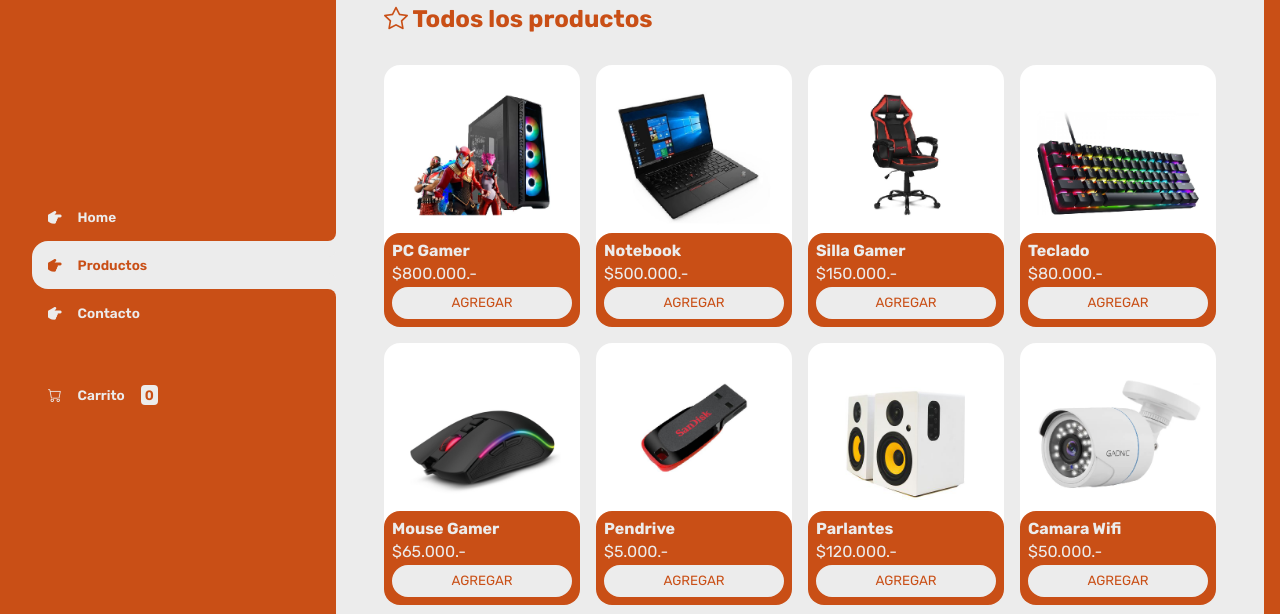
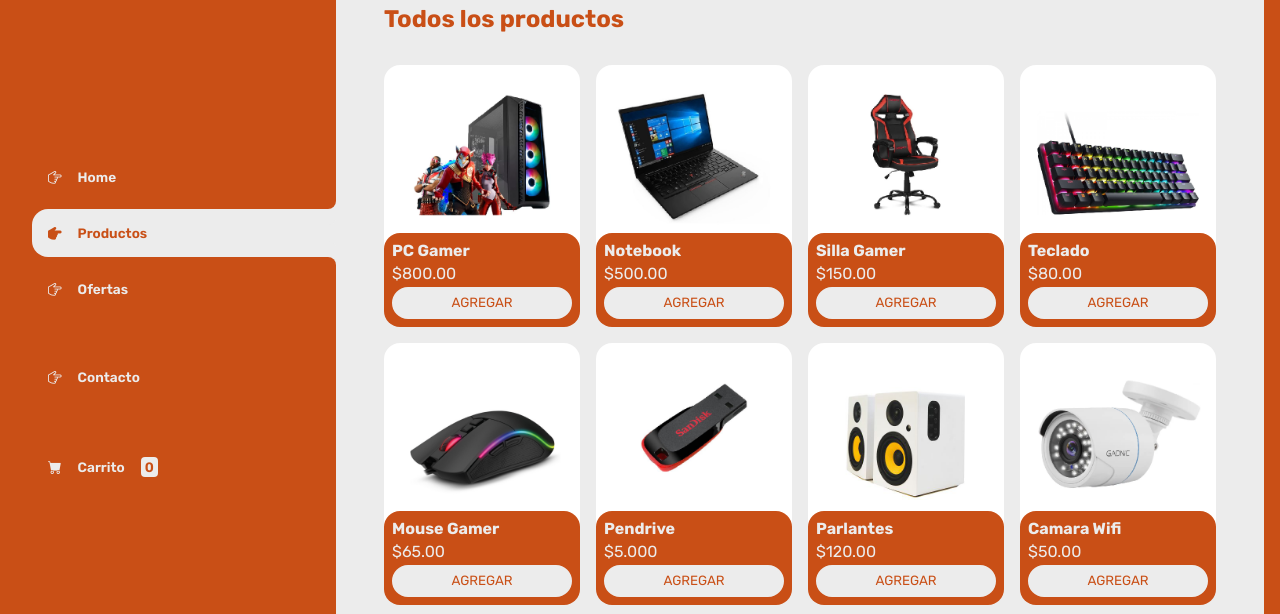
Before and after one commit to julianluaces/TerceraPreEntregaJs, a website: page productos.html in a window 1280 px wide. Both pictures are taken after a click on the button "Productos". Shown: the part 59-673 px from the top of the page. Drawn offline with nearby package versions, Linux system fonts and the light colour scheme.

Commit message:
agregue productos al json

```diff
--- a/carrito.html
+++ b/carrito.html
@@ -28,7 +28,7 @@
             <nav>
                 <ul>
                     <li>
-                        <a class="boton-menu boton-volver" href="./index.html">
+                        <a class="boton-menu boton-volver" href="./productos.html">
                             <i class="bi bi-arrow-return-left"></i> Seguir comprando
                         </a>
                     </li>
@@ -87,7 +87,7 @@
             </footer>
         </aside>
         <main>
-            <h2 class="titulo-principal"> <i class="bi bi-cart-fill"></i> Carrito</h2>
+            <h2 class="titulo-principal">Carrito</h2>
             <div class="contenedor-carrito">
                 <p id="carrito-vacio" class="carrito-vacio">Tu carrito está vacío. <i class="bi bi-emoji-frown"></i></p>
 
@@ -116,7 +116,7 @@
 
     <script type="text/javascript" src="https://cdn.jsdelivr.net/npm/toastify-js"></script>
     <script src="https://cdn.jsdelivr.net/npm/sweetalert2@11"></script>
-    <script src="../js/carrito.js"></script>
-    <script src="../js/menu.js"></script>
+    <script src="./js/carrito.js"></script>
+    <script src="./js/menu.js"></script>
 </body>
 </html>
--- a/css/imports.css
+++ /dev/null
@@ -1,3 +0,0 @@
-@tailwind base;
-@tailwind components;
-@tailwind utilies;
--- a/js/carrito.js
+++ b/js/carrito.js
@@ -80,7 +80,7 @@ function eliminarDelCarrito(e) {
         position: "right", // `left`, `center` or `right`
         stopOnFocus: true, // Prevents dismissing of toast on hover
         style: {
-          background: "linear-gradient(to right, #4b33a8, #785ce9)",
+          background: "linear-gradient(to right, #c94f16,  #ebd5d6)",
           borderRadius: "2rem",
           textTransform: "uppercase",
           fontSize: ".75rem"
@@ -125,7 +125,7 @@ function vaciarCarrito() {
 
 function actualizarTotal() {
     const totalCalculado = productosEnCarrito.reduce((acc, producto) => acc + (producto.precio * producto.cantidad), 0);
-    total.innerText = `$${totalCalculado}`;
+    total.innerText = `${totalCalculado}`;
 }
 
 botonComprar.addEventListener("click", comprarCarrito);
--- a/js/main.js
+++ b/js/main.js
@@ -1,107 +1,126 @@
+let productos = [];
 
-const productos = [
-    {
-        id: "producto-01",
-        titulo: "PC Gamer",
-        imagen: "./img/PcGamer.png",
-        categoria: {
-            nombre: "Productos",
-            id: "pcgamer"
-        },
-        precio: "$800.000.-"
-    },
-
-    {
-        id: "producto-02",
-        titulo: "Notebook",
-        imagen: "./img/notebook.png",
-        categoria: {
-            nombre: "Productos",
-            id: "notebook"
-        },
-        precio: "$500.000.-"
-    },
-    {
-        id: "producto-03",
-        titulo: "Silla Gamer",
-        imagen: "./img/SillaGamer.png",
-        categoria: {
-            nombre: "Productos",
-            id: "notebook"
-        },
-        precio: "$150.000.-"
-    },
-    {
-        id: "producto-04",
-        titulo: "Teclado",
-        imagen: "./img/TecladoGamer.png",
-        categoria: {
-            nombre: "Productos",
-            id: "tecladogamer"
-        },
-        precio: "$80.000.-"
-    },
-    {
-        id: "producto-05",
-        titulo: "Mouse Gamer",
-        imagen: "./img/mousegamer.png",
-        categoria: {
-            nombre: "Productos",
-            id: "mousegamer"
-        },
-        precio: "$65.000.-"
-    },
-    {
-        id: "producto-06",
-        titulo: "Pendrive",
-        imagen: "./img/pendrive.png",
-        categoria: {
-            nombre: "Productos",
-            id: "pendrive"
-        },
-        precio: "$5.000.-"
-    },
-    {
-        id: "producto-07",
-        titulo: "Parlantes",
-        imagen: "./img/parlantes.png",
-        categoria: {
-            nombre: "Productos",
-            id: "parlantes"
-        },
-        precio: "$120.000.-"
-    },
-    {
-        id: "producto-08",
-        titulo: "Camara Wifi",
-        imagen: "./img/CamaraSeguridad.png",
-        categoria: {
-            nombre: "Productos",
-            id: "camarawifi"
-        },
-        precio: "$50.000.-"
-    },
+fetch("./js/productos.json")
+    .then(response => response.json())
+    .then(data => {
+        productos = data;
+        cargarProductos(productos);
+    })
 
 
+const contenedorProductos = document.querySelector("#contenedor-productos");
+const botonesCategorias = document.querySelectorAll(".boton-categoria");
+const tituloPrincipal = document.querySelector("#titulo-principal");
+let botonesAgregar = document.querySelectorAll(".producto-agregar");
+const numerito = document.querySelector("#numerito");
 
-];
 
-const contenedorProductos = document.querySelector("#contenedor-productos");
+botonesCategorias.forEach(boton => boton.addEventListener("click", () => {
+    aside.classList.remove("aside-visible");
+}))
 
-function CargarProductos() {
-    productos.forEach(producto => {
+
+function cargarProductos(productosElegidos) {
+
+    contenedorProductos.innerHTML = "";
+
+    productosElegidos.forEach(producto => {
+
         const div = document.createElement("div");
-        div.classList.add("producto"); // Nota: es "classList" en lugar de "classlist"
+        div.classList.add("producto");
         div.innerHTML = `
             <img class="producto-imagen" src="${producto.imagen}" alt="${producto.titulo}">
             <div class="producto-detalles">
                 <h3 class="producto-titulo">${producto.titulo}</h3>
-                <p class="producto-precio">${producto.precio}</p>
-                <button class="producto-agregar" id="${producto.id}">AGREGAR</button>
+                <p class="producto-precio">$${producto.precio}</p>
+                <button class="producto-agregar" id="${producto.id}">Agregar</button>
             </div>
         `;
-        contenedorProductos.appendChild(div); // Usar "appendChild" en lugar de "append"
+
+        contenedorProductos.append(div);
+    })
+
+    actualizarBotonesAgregar();
+}
+
+
+botonesCategorias.forEach(boton => {
+    boton.addEventListener("click", (e) => {
+
+        botonesCategorias.forEach(boton => boton.classList.remove("active"));
+        e.currentTarget.classList.add("active");
+
+        if (e.currentTarget.id != "todos") {
+            const productoCategoria = productos.find(producto => producto.categoria.id === e.currentTarget.id);
+            tituloPrincipal.innerText = productoCategoria.categoria.nombre;
+            const productosBoton = productos.filter(producto => producto.categoria.id === e.currentTarget.id);
+            cargarProductos(productosBoton);
+        } else {
+            tituloPrincipal.innerText = "Todos los productos";
+            cargarProductos(productos);
+        }
+
+    })
+});
+
+function actualizarBotonesAgregar() {
+    botonesAgregar = document.querySelectorAll(".producto-agregar");
+
+    botonesAgregar.forEach(boton => {
+        boton.addEventListener("click", agregarAlCarrito);
     });
 }
 
-CargarProductos();
+let productosEnCarrito;
+
+let productosEnCarritoLS = localStorage.getItem("productos-en-carrito");
+
+if (productosEnCarritoLS) {
+    productosEnCarrito = JSON.parse(productosEnCarritoLS);
+    actualizarNumerito();
+} else {
+    productosEnCarrito = [];
+}
+
+function agregarAlCarrito(e) {
+
+    Toastify({
+        text: "Producto agregado",
+        duration: 3000,
+        close: true,
+        gravity: "top", // `top` or `bottom`
+        position: "right", // `left`, `center` or `right`
+        stopOnFocus: true, // Prevents dismissing of toast on hover
+        style: {
+          background: "linear-gradient(to right, #c94f16, #d67649)",
+          borderRadius: "2rem",
+          textTransform: "uppercase",
+          fontSize: ".75rem"
+        },
+        offset: {
+            x: '1.5rem', // horizontal axis - can be a number or a string indicating unity. eg: '2em'
+            y: '1.5rem' // vertical axis - can be a number or a string indicating unity. eg: '2em'
+          },
+        onClick: function(){} // Callback after click
+      }).showToast();
+
+    const idBoton = e.currentTarget.id;
+    const productoAgregado = productos.find(producto => producto.id === idBoton);
+
+    if(productosEnCarrito.some(producto => producto.id === idBoton)) {
+        const index = productosEnCarrito.findIndex(producto => producto.id === idBoton);
+        productosEnCarrito[index].cantidad++;
+    } else {
+        productoAgregado.cantidad = 1;
+        productosEnCarrito.push(productoAgregado);
+    }
+
+    actualizarNumerito();
+
+    localStorage.setItem("productos-en-carrito", JSON.stringify(productosEnCarrito));
+}
+
+function actualizarNumerito() {
+    let nuevoNumerito = productosEnCarrito.reduce((acc, producto) => acc + producto.cantidad, 0);
+    numerito.innerText = nuevoNumerito;
+}
--- /dev/null
+++ b/js/menu.js
@@ -0,0 +1,11 @@
+const openMenu = document.querySelector("#open-menu");
+const closeMenu = document.querySelector("#close-menu");
+const aside = document.querySelector("aside");
+
+openMenu.addEventListener("click", () => {
+    aside.classList.add("aside-visible");
+})
+
+closeMenu.addEventListener("click", () => {
+    aside.classList.remove("aside-visible");
+})
--- /dev/null
+++ b/js/productos.json
@@ -0,0 +1,82 @@
+[
+    {
+        "id": "producto-01",
+        "titulo": "PC Gamer",
+        "imagen": "./img/PcGamer.png",
+        "categoria": {
+            "nombre": "Productos",
+            "id": "todos"
+        },
+        "precio": "800.00"
+    },
+    {
+        "id": "producto-02",
+        "titulo": "Notebook",
+        "imagen": "./img/notebook.png",
+        "categoria": {
+            "nombre": "Productos",
+            "id": "todos"
+        },
+        "precio": "500.00"
+    },
+    {
+        "id": "producto-03",
+        "titulo": "Silla Gamer",
+        "imagen": "./img/SillaGamer.png",
+        "categoria": {
+            "nombre": "Productos",
+            "id": "ofertas"
+        },
+        "precio": "150.00"
+    },
+    {
+        "id": "producto-04",
+        "titulo": "Teclado",
+        "imagen": "./img/TecladoGamer.png",
+        "categoria": {
+            "nombre": "Productos",
+            "id": "ofertas"
+        },
+        "precio": "80.00"
+    },
+    {
+        "id": "producto-05",
+        "titulo": "Mouse Gamer",
+        "imagen": "./img/mousegamer.png",
+        "categoria": {
+            "nombre": "Productos",
+           "id": "ofertas"
+        },
+        "precio": "65.00"
+    },
+    {
+        "id": "producto-06",
+        "titulo": "Pendrive",
+        "imagen": "./img/pendrive.png",
+        "categoria": {
+            "nombre": "Productos",
+           "id": "ofertas"
+        },
+        "precio": "5.000"
+    },
+    {
+        "id": "producto-07",
+        "titulo": "Parlantes",
+        "imagen": "./img/parlantes.png",
+        "categoria": {
+            "nombre": "Productos",
+            "id": "parlantes"
+        },
+        "precio": "120.00"
+    },
+    {
+        "id": "producto-08",
+        "titulo": "Camara Wifi",
+        "imagen": "./img/CamaraSeguridad.png",
+        "categoria": {
+            "nombre": "Productos",
+            "id": "camarawifi"
+        },
+        "precio": "50.00"
+    }
+]
--- a/productos.html
+++ b/productos.html
@@ -1,44 +1,62 @@
 <!DOCTYPE html>
-<html lang="en">
+<html lang="es">
 
 <head>
     <meta charset="UTF-8">
+    <meta http-equiv="X-UA-Compatible" content="IE=edge">
     <meta name="viewport" content="width=device-width, initial-scale=1.0">
+    <title>SYS-SHOP</title>
     <link rel="stylesheet" href="https://cdn.jsdelivr.net/npm/bootstrap-icons@1.9.1/font/bootstrap-icons.css">
     <link rel="stylesheet" type="text/css" href="https://cdn.jsdelivr.net/npm/toastify-js/src/toastify.min.css">
     <link rel="stylesheet" href="./css/main.css">
-    <title>SYS SISTEMAS Y SERVICIOS</title>
 </head>
 
 <body>
 
     <div class="wrapper">
+        <header class="header-mobile">
+            <h1 class="logo">SYS-SHOP</h1>
+            <button class="open-menu" id="open-menu">
+                <i class="bi bi-list"></i>
+            </button>
+        </header>
         <aside>
+            <button class="close-menu" id="close-menu">
+                <i class="bi bi-x"></i>
+            </button>
             <header>
                 <h1 class="logo">SYS-SHOP</h1>
             </header>
             <nav>
-                <ul>
+                <ul class="menu">
+
+
                     <li>
-                        <a class="boton-menu  boton-categoria " href="./index.html"> <i
-                                class="bi bi-hand-index-thumb-fill"></i>Home</a>
+                        <a class="boton-menu boton-carrito" href="./index.html">
+                            <i class="bi bi-hand-index-thumb"></i> Home
+                        </a>
                     </li>
 
                     <li>
-                        <button class="boton-menu  boton-categoria active"><i
-                                class="bi bi-hand-index-thumb-fill"></i>Productos</button>
+                        <button id="todos" class="boton-menu boton-categoria active"><i
+                                class="bi bi-hand-index-thumb-fill"></i> Productos</button>
+                    </li>
+                    <li>
+                        <button id="ofertas" class="boton-menu boton-categoria"><i class="bi bi-hand-index-thumb"></i>
+                            Ofertas</button>
                     </li>
 
-                    <li>
-                        <a class="boton-menu  boton-categoria" href="./contacto.html"><i
-                                class="bi bi-hand-index-thumb-fill"></i>Contacto</a>
-                    </li>
 
                     <li>
-                        <a class="boton-menu  boton-carrito" href="./carrito.html"><i class="bi bi-cart"></i> Carrito
-                            <span class="numerito">0</span></a>
+                        <a class="boton-menu boton-carrito" href="./contacto.html">
+                            <i class="bi bi-hand-index-thumb"></i> Contacto
+                        </a>
                     </li>
-
+                    <li>
+                        <a class="boton-menu boton-carrito" href="./carrito.html">
+                            <i class="bi bi-cart-fill"></i> Carrito <span id="numerito" class="numerito">0</span>
+                        </a>
+                    </li>
                 </ul>
             </nav>
             <footer class="footer">
@@ -88,104 +106,21 @@
 
             </footer>
         </aside>
-
         <main>
-
-            <h2 class="titulo-principal"><i class="bi bi-star"></i> Todos los productos</h2>
+            <h2 class="titulo-principal" id="titulo-principal"> <i class="bi bi-bookmark-star"></i> Todos los productos</h2>
             <div id="contenedor-productos" class="contenedor-productos">
 
 
+
+
+
             </div>
-
         </main>
     </div>
 
-
+    <script type="text/javascript" src="https://cdn.jsdelivr.net/npm/toastify-js"></script>
     <script src="./js/main.js"></script>
-
+    <script src="./js/menu.js"></script>
 </body>
 
 </html>
-
-<!-- <div class="producto">
-    <img class="producto-imagen" src="../img/PcGamer.png" alt="">
-    <div class="producto-detalles">
-        <h3 class="producto-titulo">PC Gamer</h3>
-        <p class="producto-precio">USD 600</p>
-        <button class="producto-agregar">AGREGAR</button>
-    </div>
-</div>
-
-<div class="producto">
-    <img class="producto-imagen" src="../img/notebook.png" alt="">
-    <div class="producto-detalles">
-        <h3 class="producto-titulo">Notebook</h3>
-        <p class="producto-precio">USD 700</p>
-        <button class="producto-agregar">AGREGAR</button>
-    </div>
-</div>
-
-<div class="producto">
-    <img class="producto-imagen" src="../img/SillaGamer.png" alt="">
-    <div class="producto-detalles">
-        <h3 class="producto-titulo">Silla Gamer</h3>
-        <p class="producto-precio">USD 150</p>
-        <button class="producto-agregar">AGREGAR</button>
-    </div>
-</div>
-
-<div class="producto">
-    <img class="producto-imagen" src="../img/TecladoGamer.png" alt="">
-    <div class="producto-detalles">
-        <h3 class="producto-titulo">Teclados</h3>
-        <p class="producto-precio">USD 100</p>
-        <button class="producto-agregar">AGREGAR</button>
-    </div>
-</div>
-
-<div class="producto">
-    <img class="producto-imagen" src="../img/mousegamer.png" alt="">
-    <div class="producto-detalles">
-        <h3 class="producto-titulo">Mouse Gamer</h3>
-        <p class="producto-precio">USD 60</p>
-        <button class="producto-agregar">AGREGAR</button>
-    </div>
-</div>
-
-<div class="producto">
-    <img class="producto-imagen" src="../img/pendrive.png" alt="">
-    <div class="producto-detalles">
-        <h3 class="producto-titulo">Pendrives</h3>
-        <p class="producto-precio">USD 200</p>
-        <button class="producto-agregar">AGREGAR</button>
-    </div>
-</div>
-
-
-<div class="producto">
-    <img class="producto-imagen" src="../img/parlantes.png" alt="">
-    <div class="producto-detalles">
-        <h3 class="producto-titulo">Parlantes</h3>
-        <p class="producto-precio">USD 100</p>
-        <button class="producto-agregar">AGREGAR</button>
-    </div>
-</div>
-
-
-<div class="producto">
-    <img class="producto-imagen" src="../img/CamaraSeguridad.png" alt="">
-    <div class="producto-detalles">
-        <h3 class="producto-titulo">Camara Wifi</h3>
-        <p class="producto-precio">USD 100</p>
-        <button class="producto-agregar">AGREGAR</button>
-    </div>
-</div>
-
-<div class="producto">
-    <img class="producto-imagen" src="../img/placadevideo.png" alt="">
-    <div class="producto-detalles">
-        <h3 class="producto-titulo">Placa de Video</h3>
-        <p class="producto-precio">USD 600</p>
-        <button class="producto-agregar">AGREGAR</button>
-    </div>
-</div> -->
```
Also changed, not shown: contacto.html (+3 -9 lines), css/main.css (+4 -15 lines), index.html (+1 -2 lines), tailwind.config.js (deleted, +0 -8 lines), productos.json (deleted).
